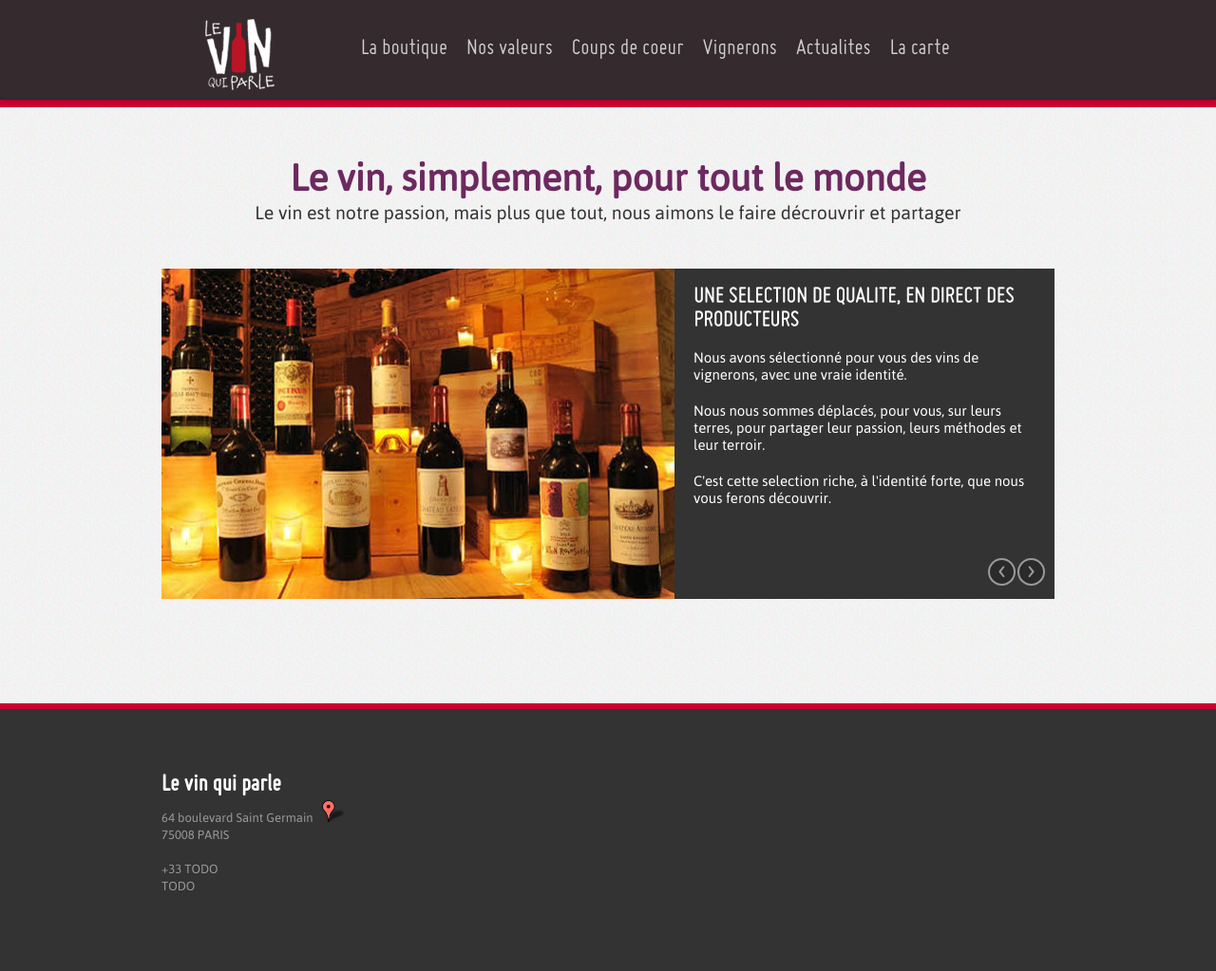
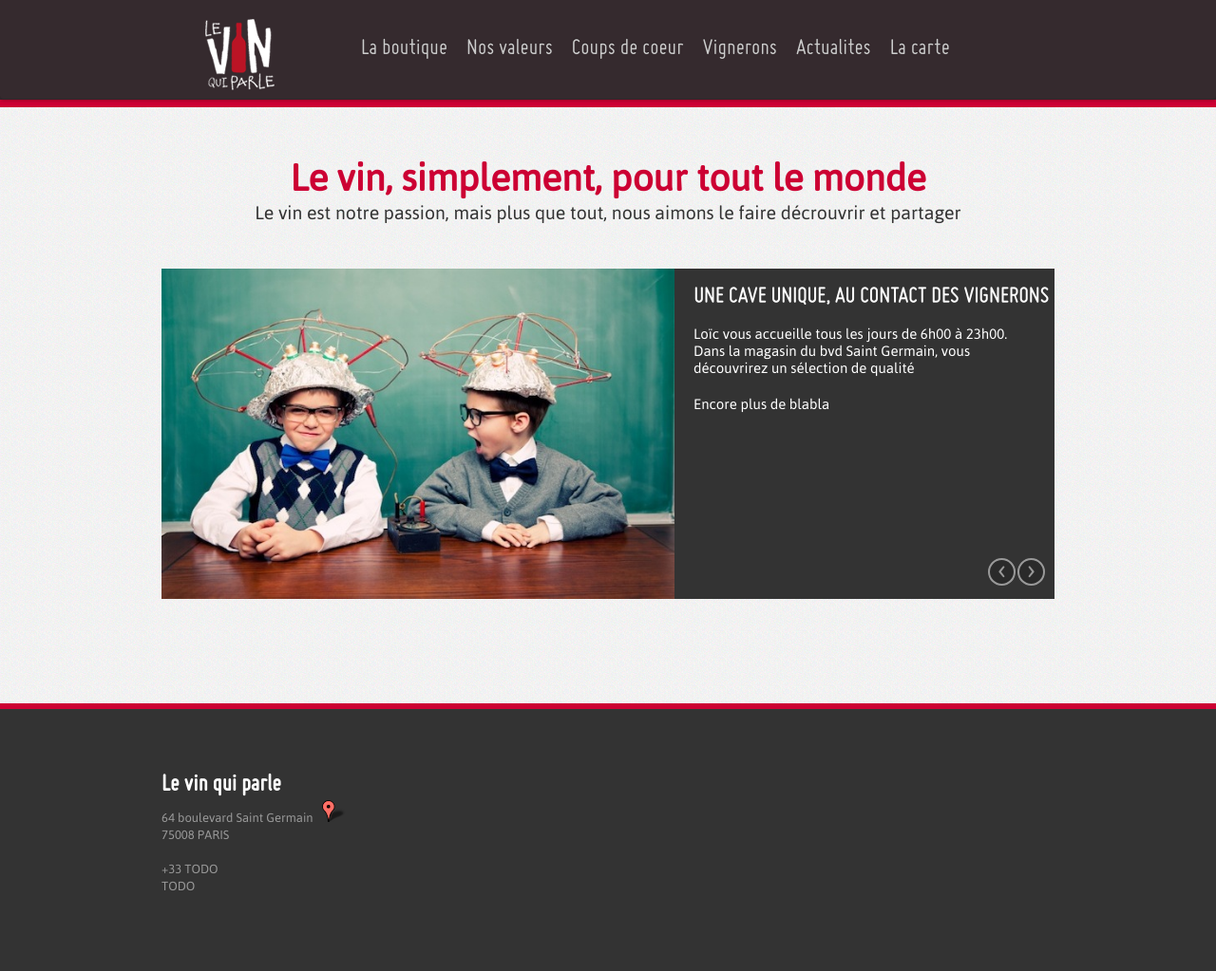
Before and after one commit to plopez/le-vin-qui-parle, a Jekyll site: the page built from index.html, in a window 1280 px wide. Shown: the whole page at 95% size. Built offline with Jekyll 4.4.1, drawn with Linux system fonts in a browser that asks for light colours.

Commit message:
Initial commit

```diff
--- a/index.html
+++ b/index.html
@@ -18,7 +18,7 @@ title: Accueil
 
     <div id="indexCarousel" class="carousel">
         <div class="carousel-inner">
-            <div class="item">
+            <div class="active item">
                 <div class="row-fluid">
                     <div class="span12">
                         <div class="row-fluid">
@@ -40,7 +40,7 @@ title: Accueil
                 </div>
             </div>
 
-            <div class="active item">
+            <div class="item">
                 <div class="row-fluid">
                     <div class="span12">
                         <div class="row-fluid">
--- a/stylesheets/main.css
+++ b/stylesheets/main.css
@@ -143,7 +143,7 @@ span#navbar {
 
 .index-title h1 {
     margin-top: 30px;
-    color: #ccƒ0033;
+    color: #cc0033;
     font-family: AsapRegular, sans-serif;
     font-size: 300%;
 }
```
